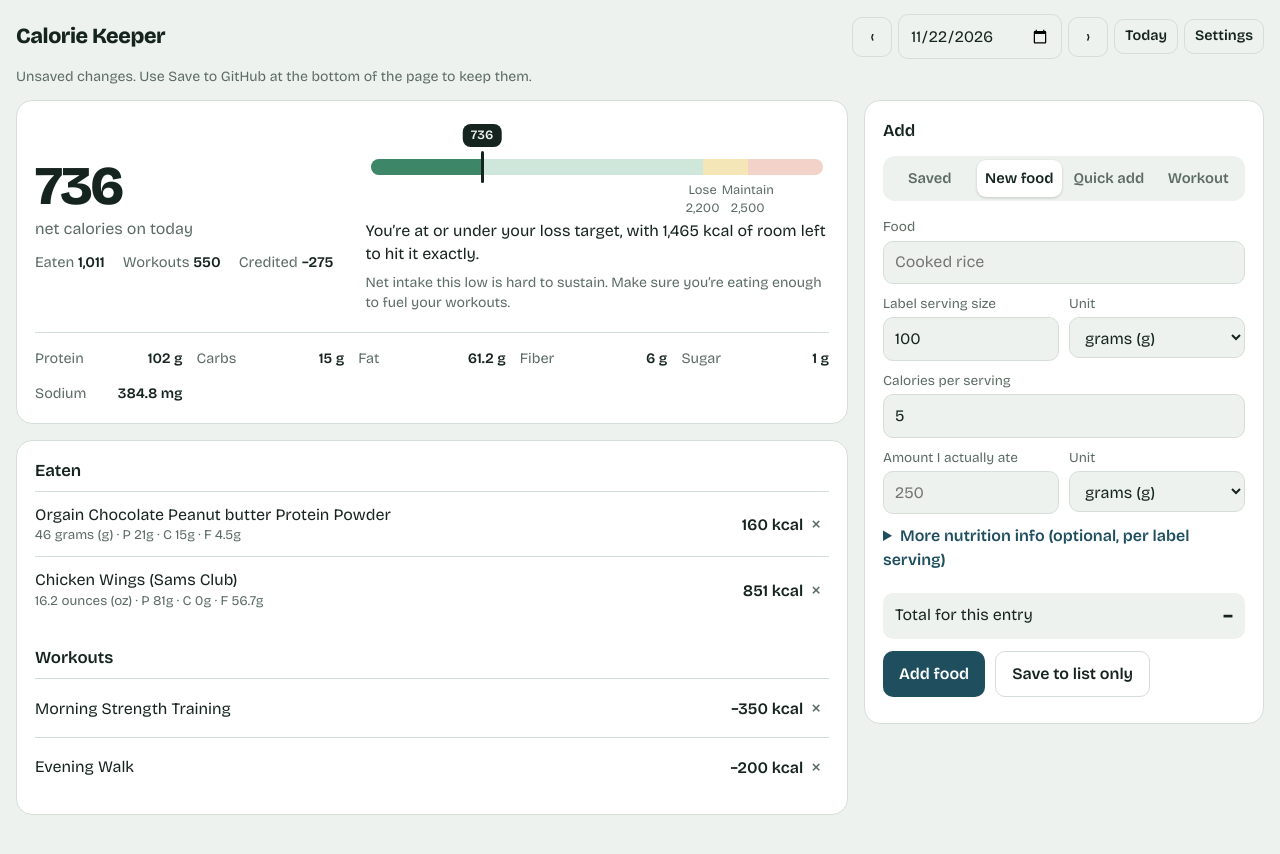
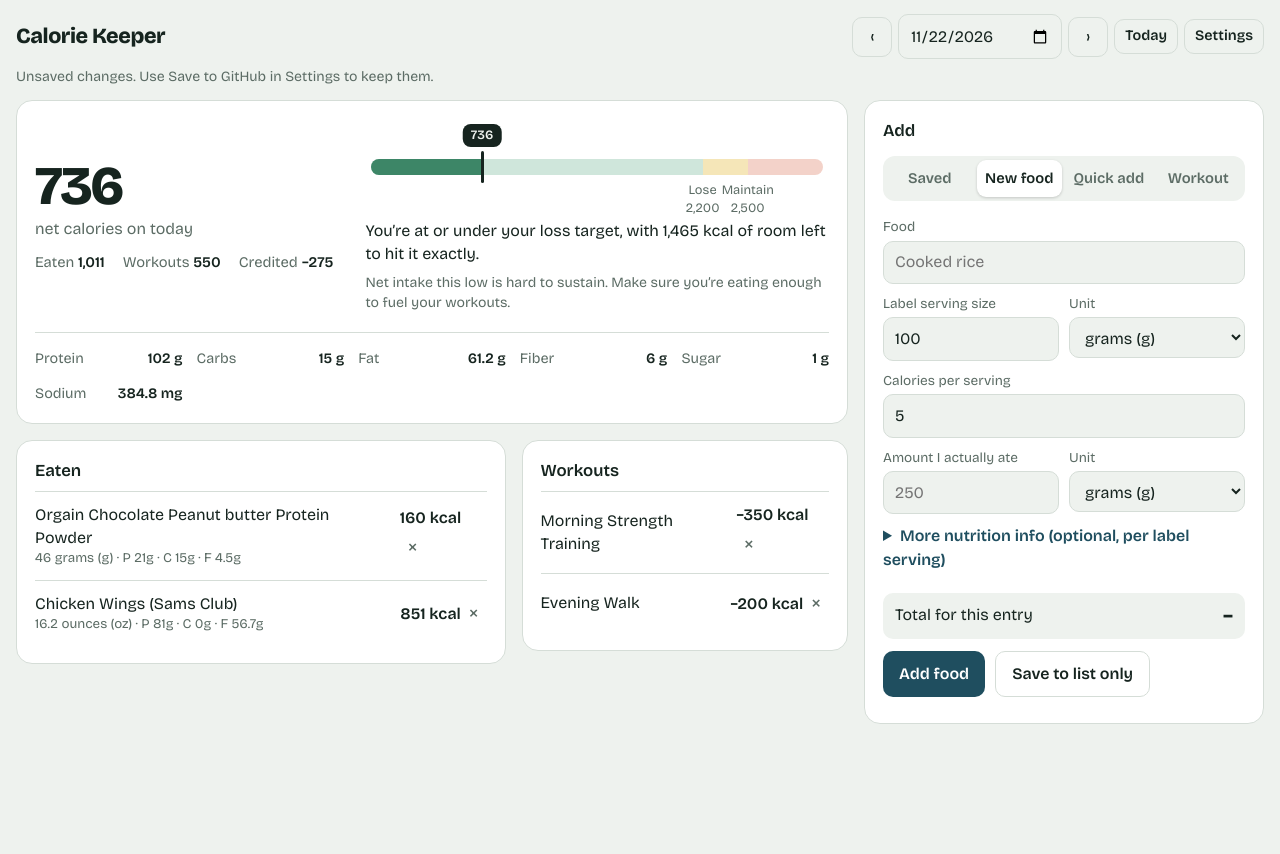
Before and after one commit to Nodboyd/calorie-tracker, a plain HTML site: page index.html in a window 1280 px wide. Both pictures are taken after typing "Sample", "5", "5" into the empty fields and a click on the button "Save to list only". After the commit the page ends 813 px from the top, so only its background shows below. Drawn offline with nearby package versions, Linux system fonts and the light colour scheme.

Commit message:
Refactor HTML structure for logs and sections

```diff
--- a/index.html
+++ b/index.html
@@ -32,6 +32,7 @@ label{display:block;font-size:.85rem;color:var(--muted);margin-bottom:4px}
 .note{color:var(--muted);font-size:.88rem;margin:8px 0 0}
 .layout{display:grid;grid-template-columns:minmax(0,1fr);gap:16px}
 .col{display:grid;gap:16px;min-width:0}
+.logs{display:grid;gap:16px;align-items:start}
 .hero{display:grid;gap:18px 32px}
 .big .n{font-size:3.4rem;font-weight:800;letter-spacing:-.04em;line-height:1}
 .hero .u{color:var(--muted);margin-top:4px}
@@ -82,6 +83,7 @@ li .k{font-weight:600;white-space:nowrap}
 #msg{color:var(--muted);font-size:.9rem}
 .fab{position:fixed;right:16px;bottom:calc(16px + env(safe-area-inset-bottom,0px));z-index:10;border-radius:999px;padding:14px 22px;box-shadow:0 6px 18px rgba(0,0,0,.3)}
 .scrim{display:none}
+@media (min-width:700px) and (max-width:899px),(min-width:1200px){.logs{grid-template-columns:minmax(0,1.5fr) minmax(0,1fr)}}
 @media (min-width:700px){.hero{grid-template-columns:auto minmax(0,1fr);align-items:center}}
 @media (max-width:600px){.goals{grid-template-columns:1fr}.big .n{font-size:3rem}}
 @media (min-width:900px){
@@ -159,12 +161,10 @@ li .k{font-weight:600;white-space:nowrap}
       </div>
       <div class="nuts" id="nuts"></div>
     </section>
-    <section class="panel">
-      <h2>Eaten</h2>
-      <ul id="foodList2"></ul>
-      <h2 style="margin-top:24px">Workouts</h2>
-      <ul id="exList"></ul>
-    </section>
+    <div class="logs">
+      <section class="panel"><h2>Eaten</h2><ul id="foodList2"></ul></section>
+      <section class="panel"><h2>Workouts</h2><ul id="exList"></ul></section>
+    </div>
   </main>
 
   <aside class="panel side" id="side" aria-label="Add entries">
@@ -235,7 +235,7 @@ const ymd=d=>d.getFullYear()+'-'+String(d.getMonth()+1).padStart(2,'0')+'-'+Stri
 const norm=o=>{const x={goals:Object.assign({lose:2000,maint:2500,cred:100},(o&&o.goals)||{}),foods:(o&&o.foods)||{},days:(o&&o.days)||{}};x.goals.t=Object.assign({},x.goals.t);x.updated=(o&&o.updated)||0;return x};
 function load(){try{const r=localStorage.getItem(KEY);if(r)return norm(JSON.parse(r))}catch(e){}return norm({})}
 function persist(){try{localStorage.setItem(KEY,JSON.stringify(S))}catch(e){}}
-function save(){S.updated=Date.now();persist();const sy=document.querySelector('#sync');if(sy)sy.textContent='Unsaved changes. Use Save to GitHub at the bottom of the page to keep them.'}
+function save(){S.updated=Date.now();persist();const sy=document.querySelector('#sync');if(sy)sy.textContent='Unsaved changes. Use Save to GitHub in Settings to keep them.'}
 let S=load(),day=ymd(new Date());
 const dd=()=>S.days[day]||(S.days[day]={food:[],ex:[]});
 const uid=()=>Date.now().toString(36)+Math.random().toString(36).slice(2,6);
@@ -447,7 +447,7 @@ async function boot(){
     const o=await r.json();
     if(!o||typeof o!=='object'||typeof o.days!=='object')throw new Error('bad');
     const remote=norm(o);
-    if(S.updated>remote.updated){sync.textContent='You have changes in this browser that aren’t on GitHub yet. Use Save to GitHub at the bottom of the page to keep them.';return}
+    if(S.updated>remote.updated){sync.textContent='You have changes in this browser that aren’t on GitHub yet. Use Save to GitHub in Settings to keep them.';return}
     S=remote;persist();
     $('#gLose').value=S.goals.lose;$('#gMaint').value=S.goals.maint;$('#gCred').value=S.goals.cred;
     setT();renderLib();render();
```
